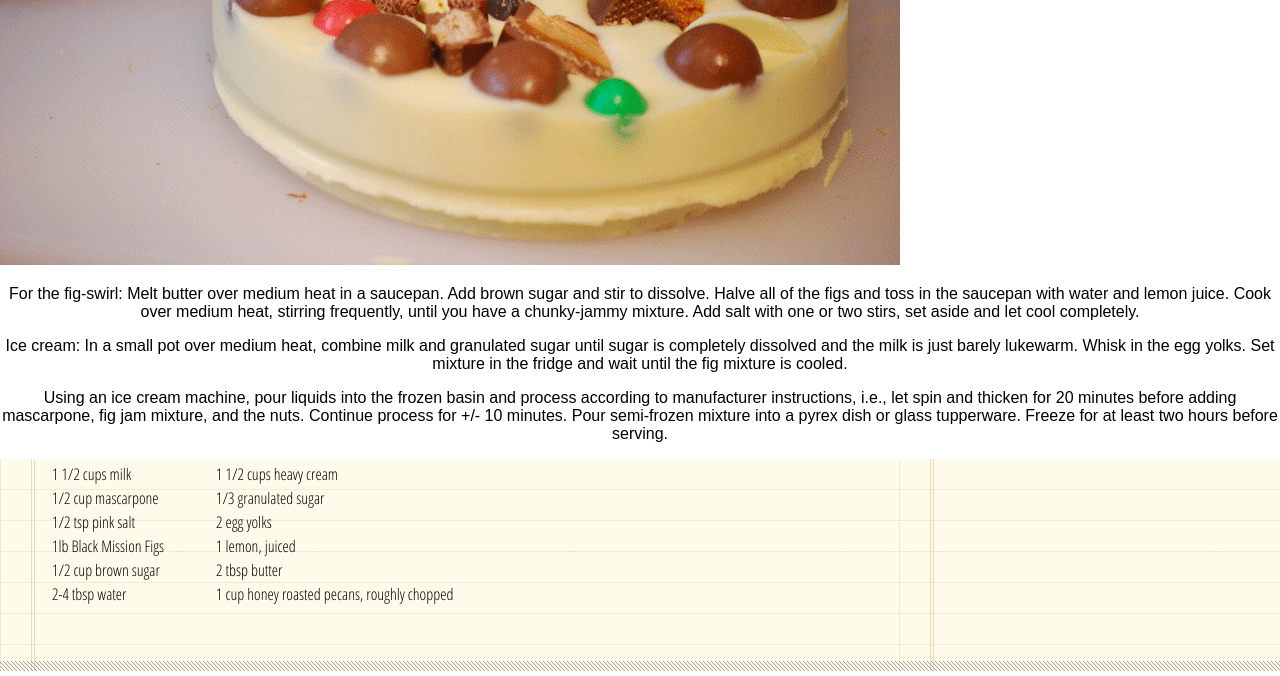
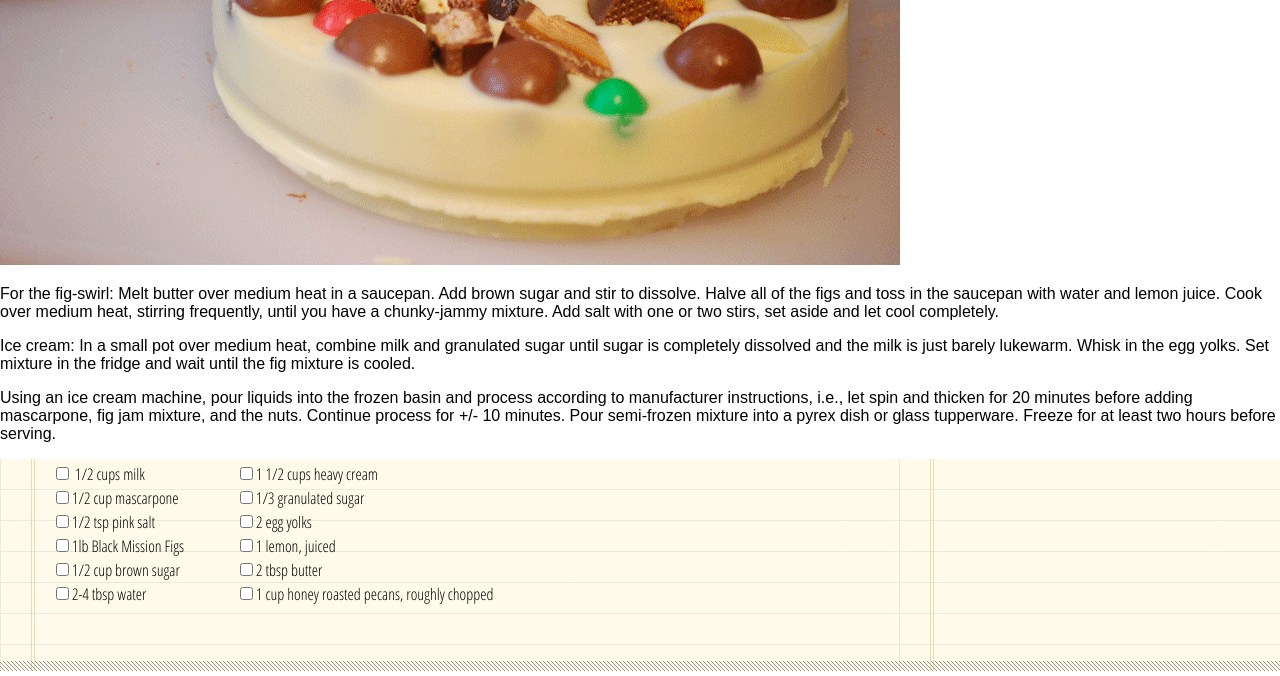
Before and after one commit to karyssa-dandrea/chocolate-pizza, a website: page index.html in a window 1280 px wide. Shown: the part 586-1262 px from the top of the page. Drawn offline with Linux system fonts and the light colour scheme; a web font is replaced by a local one.

Commit message:
added checkboxes to html table

```diff
--- a/index.html
+++ b/index.html
@@ -59,27 +59,27 @@
                     <tbody>
                         <tr></tr>
                         <tr>
-                            <td>1 1/2 cups milk</td>
-                            <td>1 1/2 cups heavy cream</td>
+                            <td><input type="checkbox"> 1/2 cups milk</td>
+                            <td><input type="checkbox">1 1/2 cups heavy cream</td>
                         <tr>
-                            <td>1/2 cup mascarpone</td>
-                            <td>1/3 granulated sugar</td>
+                            <td><input type="checkbox">1/2 cup mascarpone</td>
+                            <td><input type="checkbox">1/3 granulated sugar</td>
                         </tr>
                         <tr>
-                            <td>1/2 tsp pink salt</td>
-                            <td>2 egg yolks</td>
+                            <td><input type="checkbox">1/2 tsp pink salt</td>
+                            <td><input type="checkbox">2 egg yolks</td>
                         </tr>
                         <tr>
-                            <td>1lb Black Mission Figs</td>
-                            <td>1 lemon, juiced</td>
+                            <td><input type="checkbox">1lb Black Mission Figs</td>
+                            <td><input type="checkbox">1 lemon, juiced</td>
                         </tr>
                         <tr>
-                            <td>1/2 cup brown sugar</td>
-                            <td>2 tbsp butter</td>
+                            <td><input type="checkbox">1/2 cup brown sugar</td>
+                            <td><input type="checkbox">2 tbsp butter</td>
                         </tr>
                         <tr>
-                            <td>2-4 tbsp water</td>
-                            <td>1 cup honey roasted pecans, roughly chopped</td>
+                            <td><input type="checkbox">2-4 tbsp water</td>
+                            <td><input type="checkbox">1 cup honey roasted pecans, roughly chopped</td>
                         </tr>
                         <tr></tr>
                     </tbody>
--- a/styles/style.css
+++ b/styles/style.css
@@ -61,5 +61,5 @@ footer {
 
 p {
     font-family: sans-serif;
-    text-align: center;
+    text-align: ;
 }
```
